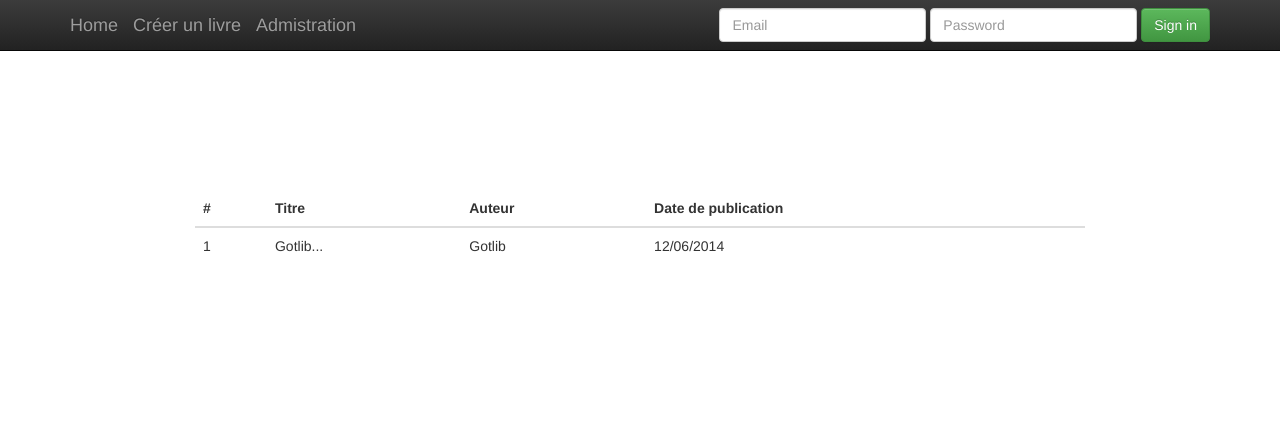
After one commit to nguyenngochoan/php, a PHP site: page /admin.php in a window 1280 px wide. The commit adds this page. Shown: the top 423 px of the page. Run offline with PHP 8.4, Linux system fonts and the light colour scheme; data that the repository does not hold is empty.

Commit message:
ajout du tableau d'administration des livres.

```diff
--- a/add_book.php
+++ b/admin.php
@@ -12,7 +12,7 @@
         <![endif]-->
      <?php include('./nav.php');?>
 
-     <?php include('./container_book_form.php');?>
+     <?php include('./container_admin.php');?>
 
     <script>window.jQuery || document.write('<script src="js/vendor/jquery-1.11.2.min.js"><\/script>')</script>
 
--- /dev/null
+++ b/container_admin.php
@@ -0,0 +1,51 @@
+<?php
+  include('get_all_books.php');
+ ?>
+<div class="container main">
+  <!-- Example row of columns -->
+  <div class="table-responsive">
+  <table class="table">
+
+     <thead>
+      <tr>
+         <th>#</th>
+         <th>Titre</th>
+         <th>Auteur</th>
+         <th>Date de publication</th>
+      </tr>
+     </thead>
+
+     <tbody>
+      <tr>
+         <td>1</td>
+         <td>Gotlib...</td>
+        <td>Gotlib</td>
+          <td>12/06/2014</td>
+      </tr>
+<?php
+/* Méthode 1 :
+foreach($books as $book){
+  print '<tr>';
+  print '<td>' . $book['id'] . '</td>';
+  print '<td>' . $book['title'] . '</td>';
+  print '<td>' . $book['author'] . '</td>';
+  print '<td>' . $book['publish_date'] . '</td>';
+  print '</tr>';
+};
+ */?>
+
+   <?php foreach($books as $book) : ?>
+    <tr>
+      <td><?php print  $book['id']; ?></td>
+      <td><?php print  $book['title']; ?> </td>
+      <td><?php print  $book['author']; ?></td>
+      <td><?php print  date('d/m/Y',$book['publish_date']); ?></td>
+    </tr>
+  <?php endforeach; ?>
+
+
+     </tbody>
+
+  </table>
+</div>
+</div>
--- /dev/null
+++ b/get_all_books.php
@@ -0,0 +1,20 @@
+<?php
+
+  include('db.php');
+
+  $query = $db->query("SELECT id, title, author, publish_date FROM book");
+  // exécuter la requête dans la db
+  $result = $query->execute();
+
+
+  // récupérer mes données de la db
+  $books = $query->fetchAll(PDO::FETCH_ASSOC); // constant static de la classse PDO
+
+  // débuggage
+  // var_dump($query->errorInfo());
+  // var_dump($query);
+  // var_dump($result);
+  // print "<pre>";
+  // var_dump($books);
+  // print  "</pre>";
+ ?>
--- a/nav.php
+++ b/nav.php
@@ -9,6 +9,8 @@
       </button>
       <a class="navbar-brand" href="index.php">Home</a>
       <a class="navbar-brand" href="add_book.php">Créer un livre</a>
+      <a class="navbar-brand" href="admin.php">Admistration</a>
+
     </div>
     <div id="navbar" class="navbar-collapse collapse">
       <form class="navbar-form navbar-right" role="form">
```
